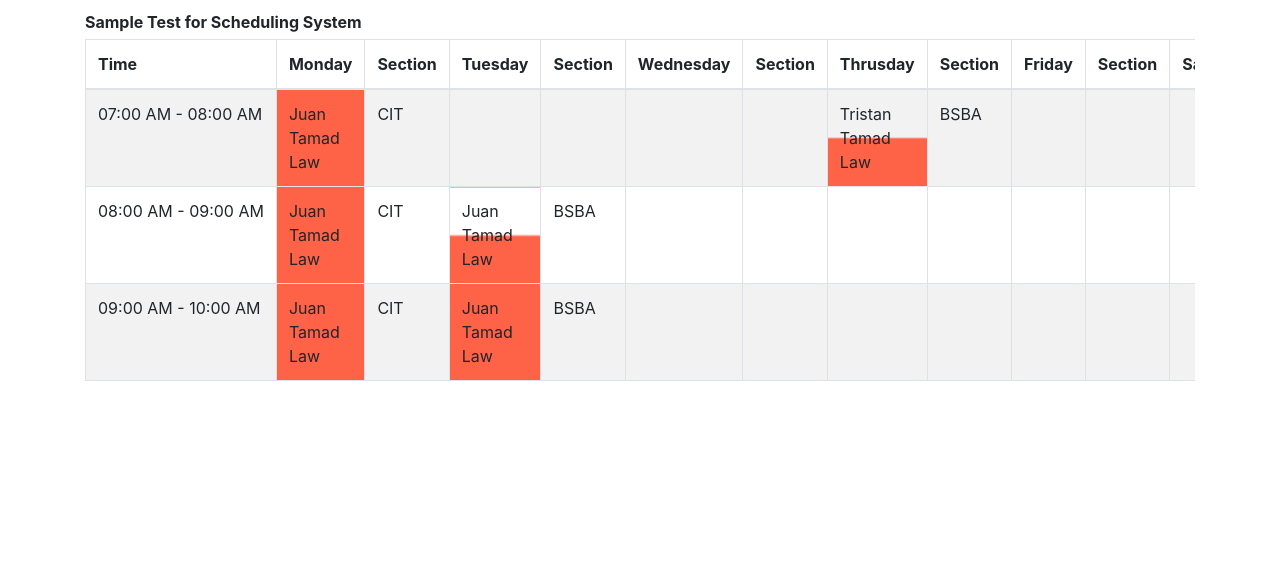
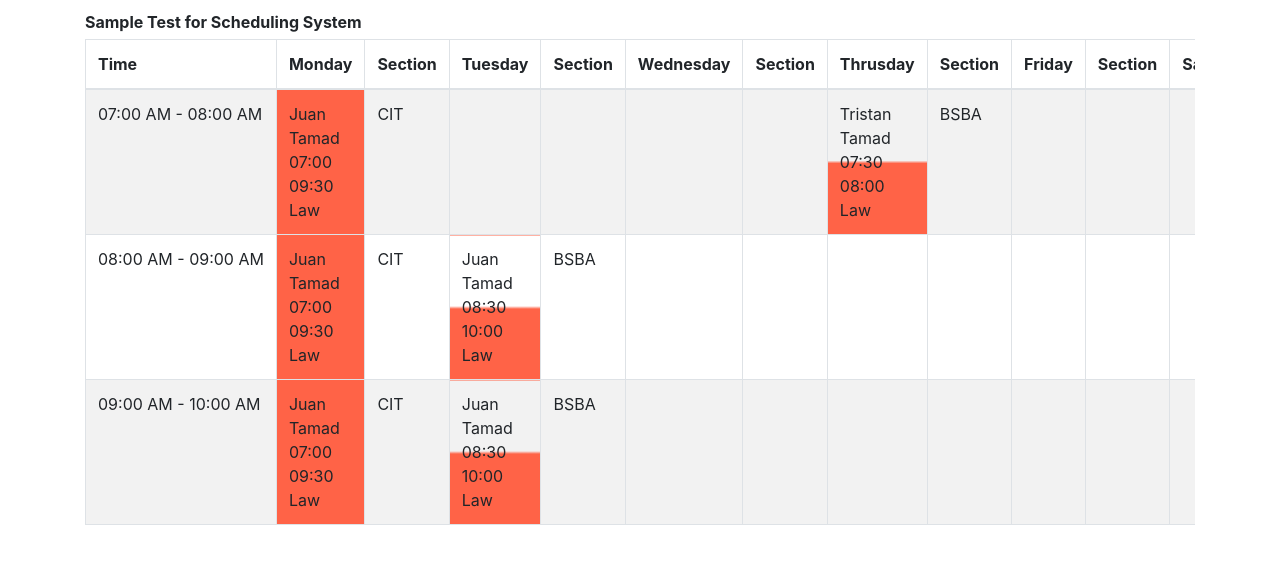
Before and after one commit to darrenatienza/class-scheduling, a React (Create React App) app: page / in a window 1280 px wide. Shown: the top 564 px of the page. Built offline with nearby package versions, Linux system fonts and the light colour scheme.

Commit message:
update class schedule

```diff
--- a/src/ClassScheduleItem2.js
+++ b/src/ClassScheduleItem2.js
@@ -69,6 +69,21 @@ const ClassScheduleItem2 = () => {
     }
   };
 
+  const createTimeArr = (startTime, endTime) => {
+    if (startTime !== undefined && endTime !== undefined) {
+      const f = "HH:mm";
+      const timeStart = moment(startTime, f);
+      const timeEnd = moment(endTime, f);
+      const timeArr = [];
+      timeArr.push(timeStart.format(f));
+      while (timeStart.format(f) !== timeEnd.format(f)) {
+        timeStart.add(30, "minutes");
+        timeArr.push(timeStart.format(f));
+      }
+      return timeArr;
+    }
+  };
+  useEffect(() => {}, []);
   // component render view
   return (
     <>
@@ -101,27 +116,50 @@ const ClassScheduleItem2 = () => {
                   );
                 }
               )[0];
-              const isExist = isExists(a !== undefined ? a.id : undefined);
+              let timeHit = 0;
+              const timeArr = [];
+              if (a !== undefined) {
+                const _timeArr = createTimeArr(a.timeStart, a.timeEnd);
+
+                _timeArr.forEach((time) => {
+                  const evalTime = moment(time, "HH:mm");
+
+                  if (evalTime.isBetween(trTimeStart, trTimeEnd)) {
+                    timeHit = timeHit + 1;
+                  }
+                });
+                // todo check for time hit
+                console.log(timeHit);
+              }
+
+              const isExist = false;
               return (
                 <React.Fragment key={index}>
                   {/** highlight half of the cell if contains :30 in start or end time */}
+
                   <td
                     className={
                       a === undefined
                         ? ""
-                        : a.timeEnd.includes(timeEnd.substr(0, 2) + ":30") &&
-                          isExist
-                        ? "highlight-top"
+                        : !a.timeStart.includes(":30") && !isExist
+                        ? "highlight-whole"
                         : a.timeStart.includes(":30") && !isExist
                         ? "highlight-bottom"
-                        : "highlight-whole"
+                        : a.timeEnd.includes(":30") && !isExist
+                        ? "highlight-top"
+                        : a.timeStart.includes(":30") && isExist
+                        ? "highlight-whole"
+                        : a.timeEnd.includes(":30") && isExist
+                        ? "highlight-top"
+                        : ""
                     }
                   >
                     {a === undefined ? "" : a.facultyName}
                     <br />
+                    {a === undefined ? "" : a.timeStart + " " + a.timeEnd}
+                    <br />
                     {a === undefined ? "" : a.subject}
                   </td>
-
                   <td className="fit">{a === undefined ? "" : a.section}</td>
                 </React.Fragment>
               );
```
